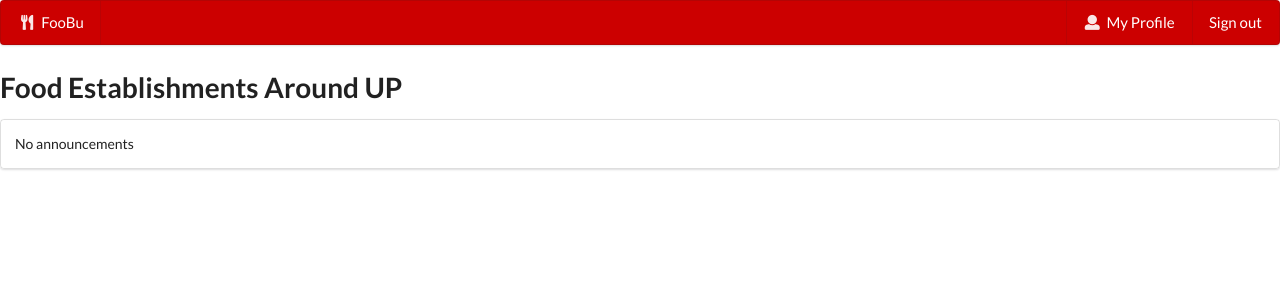
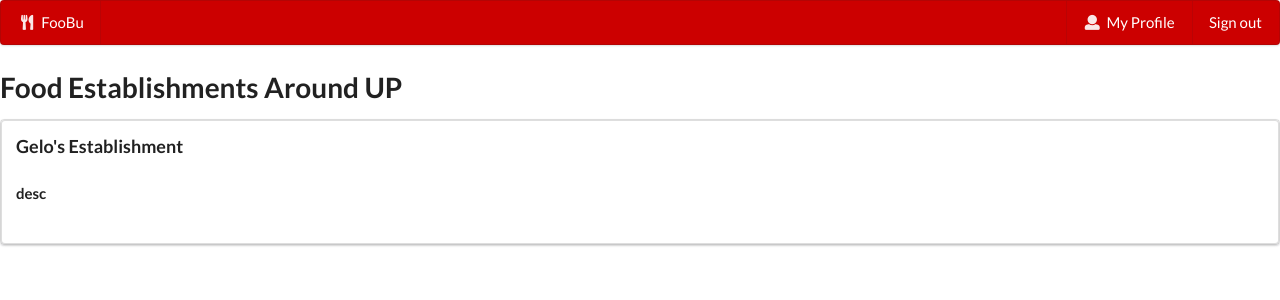
Before and after one commit to rfcabasag/FooBu, a Django app: page /foobu/ in a window 1280 px wide. Shown: the top 300 px of the page. Run offline with Django 3.2, Linux system fonts and the light colour scheme; a user stored in the database is signed in; data comes from the database, SQL or seed files in the repository; both versions use the stored data as it was after the commit; some libraries are stand-ins or nearby versions.

Commit message:
food-home now has data

```diff
--- a/cs165/food/templates/food/food-home.html
+++ b/cs165/food/templates/food/food-home.html
@@ -5,7 +5,7 @@
     <div class = "ui segments">
         {% if est_list %}
             {% for est in est_list %}
-                <a href="announcement/scholarship_post/{{ post.id }}" style="color:inherit; text-decoration: none">
+                <a href="{% url 'establishment' est_id=est.id %}" style="color:inherit; text-decoration: none">
                     <div class="ui segment">
                         <h3 style = "margin: 0; padding: 0">{{ est.name }}</h3>
                         <h4>{{ est.desc }}</h4>
--- a/cs165/food/views.py
+++ b/cs165/food/views.py
@@ -6,7 +6,8 @@ from django.contrib.auth.decorators import login_required
 
 @login_required
 def foodHome(request):
-    return render(request,'food/food-home.html')
+    x = Establishment.objects.all()
+    return render(request,'food/food-home.html',{'est_list':x} )
 
 def register_as_owner(request):
     if(request.method == 'POST'):
```
Also changed, not shown: cs165/db.sqlite3.
